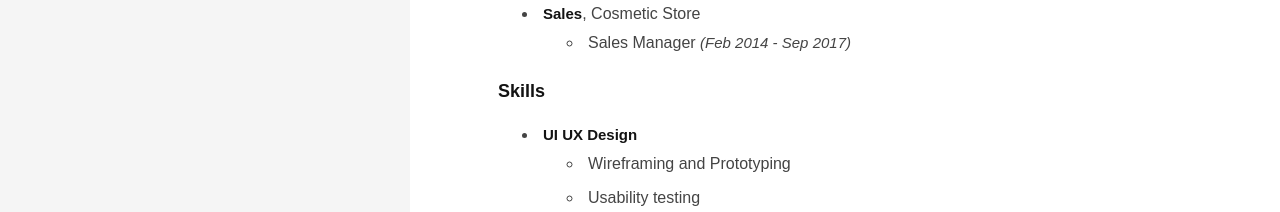
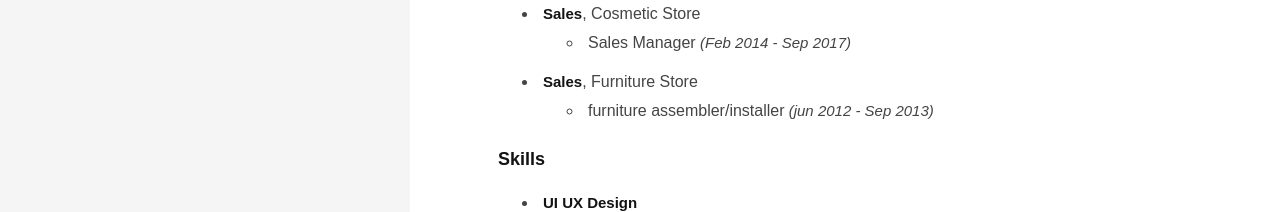
Before and after one commit to SmailSelmi/SmailSelmi.GitHub.io, a plain HTML site: page index.html in a window 1280 px wide. Shown: the part 501-713 px from the top of the page. Drawn offline with Linux system fonts and the light colour scheme.

Commit message:
Add files via upload

```diff
--- a/index.html
+++ b/index.html
@@ -45,10 +45,14 @@
                         </ul>
                     </li>
                     <li> <span class="sub">Sales</span>, Cosmetic Store
-                       <ul class = "ed">
-                        <li>Sales Manager <span>(Feb 2014 - Sep 2017)</span></li>
-                       </ul>
-                    </li>
+                        <ul class = "ed">
+                         <li>Sales Manager <span>(Feb 2014 - Sep 2017)</span></li>
+                        </ul>
+                     </li> <li> <span class="sub">Sales</span>, Furniture Store
+                        <ul class = "ed">
+                         <li>furniture assembler/installer<span> (jun 2012 - Sep 2013)</span></li>
+                        </ul>
+                     </li>
                 </ul>
 
             </div>
```
